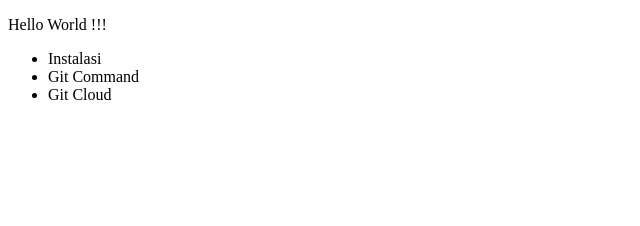
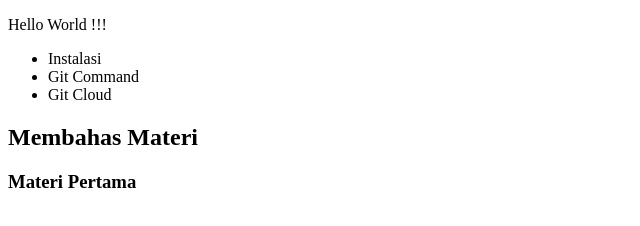
Before and after one commit to kurniaone90/BelajarGitHubLUR, a plain HTML site: page index.html in a window 1280 px wide. Shown: the whole page, without its empty margins (0-640 px from the left). Drawn offline with Linux system fonts and the light colour scheme.

Commit message:
materi Pertama

```diff
--- a/index.html
+++ b/index.html
@@ -11,5 +11,9 @@
 		<li>Git Command</li>
 		<li>Git Cloud</li>
 	</ul>
+
+	<h2>Membahas Materi</h2>
+
+	<h3>Materi Pertama</h3>
 </body>
 </html>
```
